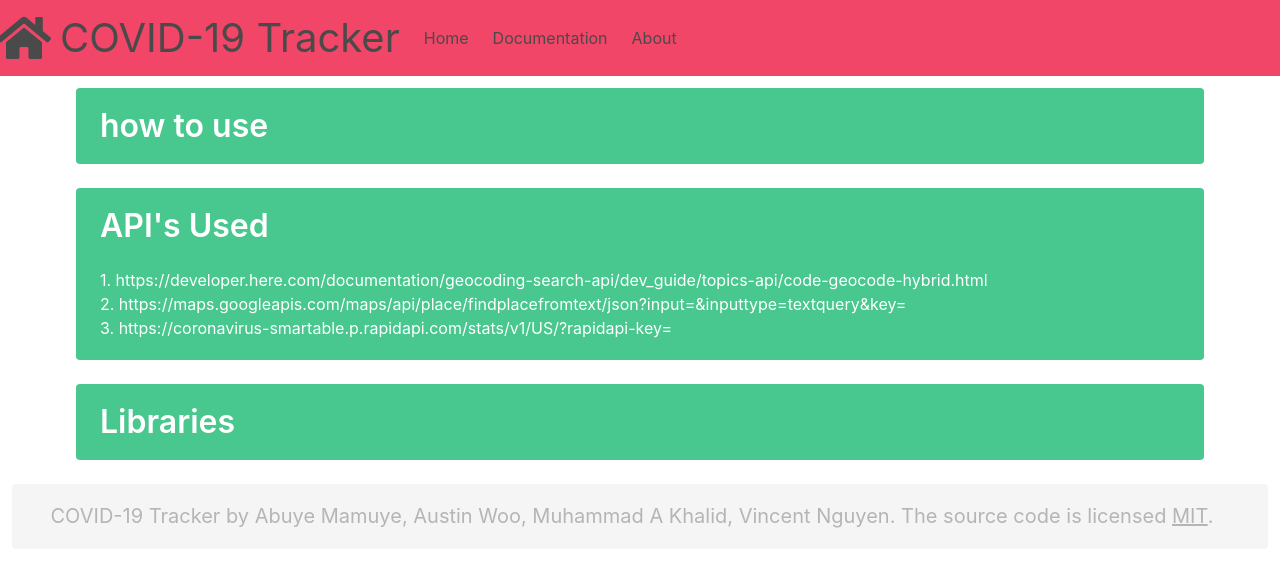
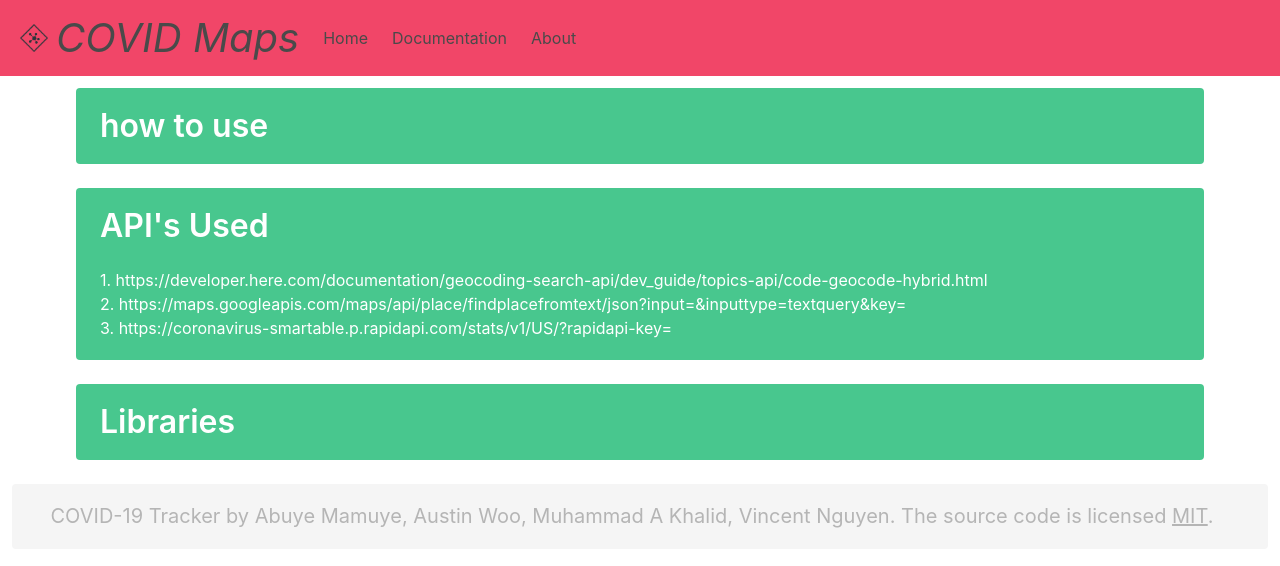
Before and after one commit to vincent-nguyen8931/COVID-19-Tracker, a plain HTML site: page docs.html in a window 1280 px wide. Drawn offline with nearby package versions, Linux system fonts and the light colour scheme; some packages are replaced by stand-ins of ours.

Commit message:
style html and work on navbar

```diff
--- a/docs.html
+++ b/docs.html
@@ -28,10 +28,11 @@
 	<nav class="navbar has-background-danger" role="navigation" aria-label="main navigation">
 		<div class="navbar-brand">
 			<div class="navbar-item is-size-1">
-				<span class="icon mr-5">
-					<i class="fas fa-home"></i>
-				</span>
-				<h1 class="is-size-2">COVID-19 Tracker</h1>
+				<img src="assets/images/logo_transparent.png" class="image has-ratio m-2" alt="logo">
+
+				<i>
+					<h1 class="is-size-2">COVID Maps</h1>
+				</i>
 			</div>
 
 			<!-- Navbar Burger Icon -->
```
Also changed, not shown: about.html (+7 -5 lines), index.html (+5 -3 lines).
